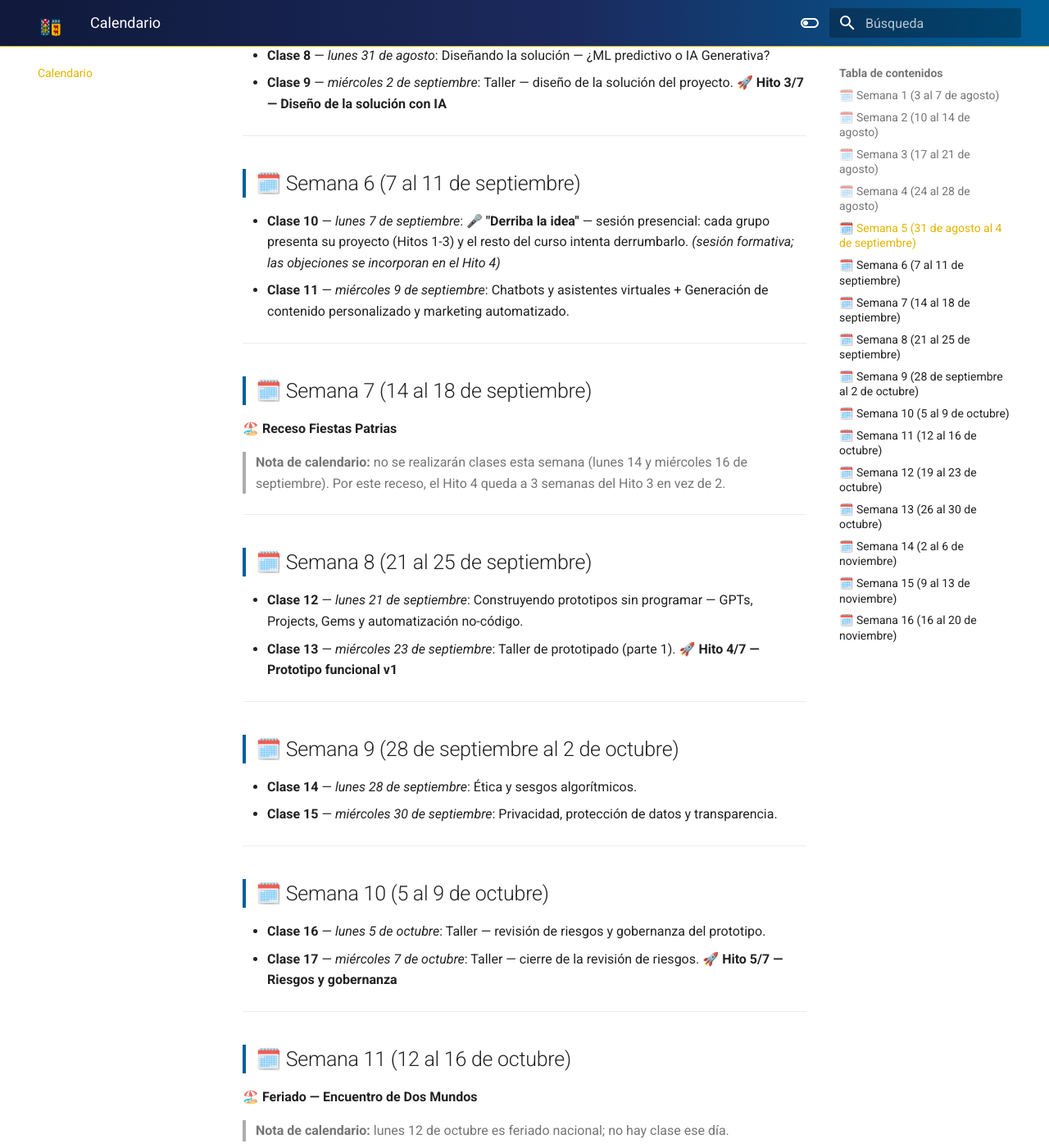
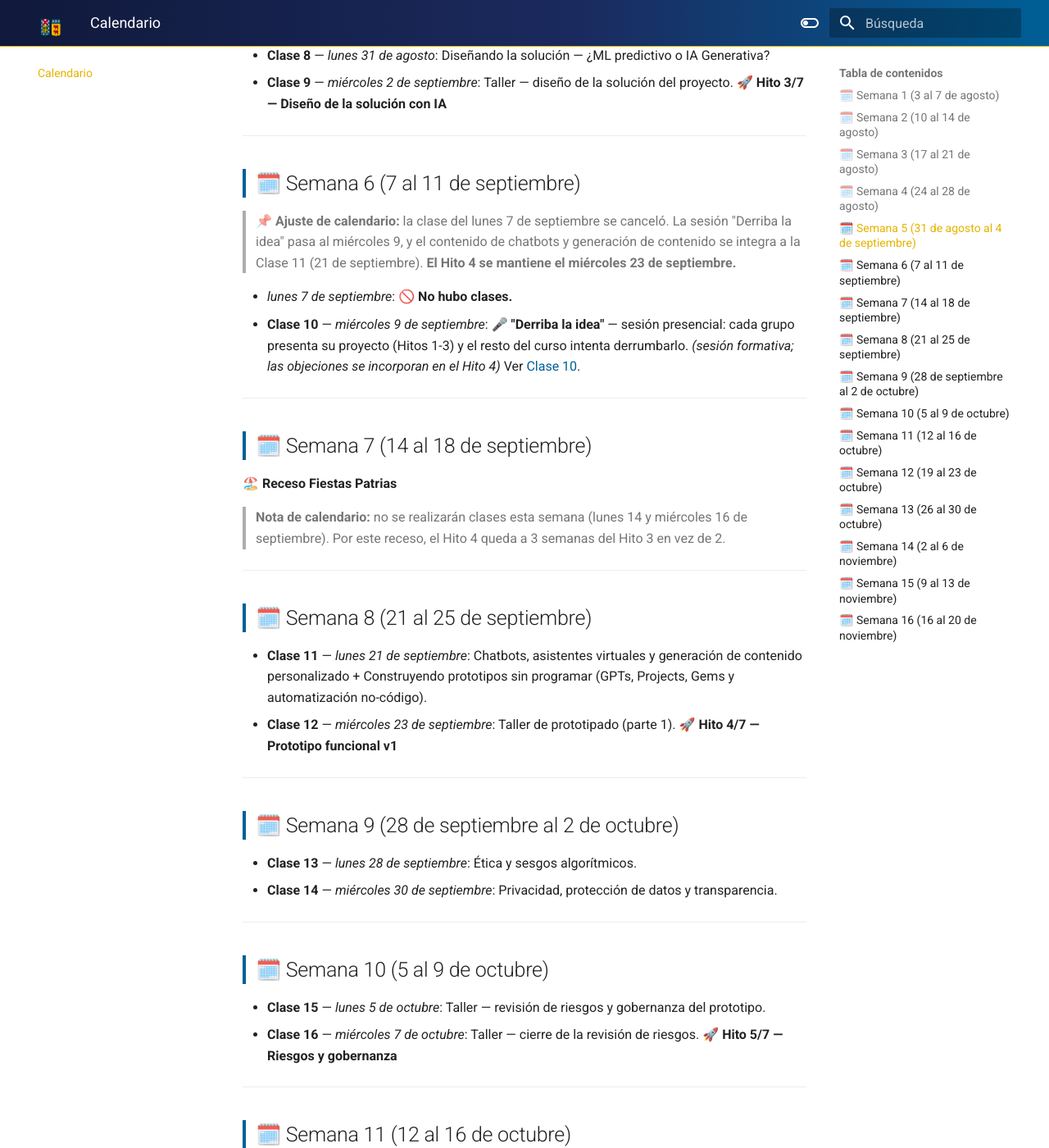
Before and after one commit to hizocar/ia-course-usm, an MkDocs documentation site: the page built from docs/calendario.md, in a window 1280 px wide and 1400 px high, scrolled down 1597 px. Shown: the whole window at 82% size. Built offline with MkDocs 1.6.1 and Material for MkDocs 9.7.7, drawn with Linux system fonts in a browser that asks for light colours; some of the changed text lies outside the part shown.

Commit message:
Cancel Mon Sep 7 class; move "Derriba la idea" to Wed Sep 9
- Clase 10 ("Derriba la idea") moves from Mon Sep 7 to Wed Sep 9.
- The GenAI content that was Clase 11 (chatbots, content generation)
  merges into the prototyping session on Mon Sep 21 (now Clase 11), so
  Hito 4 stays on Wed Sep 23 and the course still ends Nov 18.
- Renumber Clases 12-27 accordingly; update hito badges and class
  references in proyecto.md, and dates in clase9/clase10/clases.md.

Co-Authored-By: Claude Fable 5.1 <noreply@anthropic.com>

```diff
--- a/docs/calendario.md
+++ b/docs/calendario.md
@@ -57,8 +57,12 @@
 
 ## 🗓️ Semana 6 (7 al 11 de septiembre)
 
-- **Clase 10** — *lunes 7 de septiembre*: 🎤 **"Derriba la idea"** — sesión presencial: cada grupo presenta su proyecto (Hitos 1-3) y el resto del curso intenta derrumbarlo. *(sesión formativa; las objeciones se incorporan en el Hito 4)*
-- **Clase 11** — *miércoles 9 de septiembre*: Chatbots y asistentes virtuales + Generación de contenido personalizado y marketing automatizado.
+> 📌 **Ajuste de calendario:** la clase del lunes 7 de septiembre se canceló. La sesión "Derriba la
+> idea" pasa al miércoles 9, y el contenido de chatbots y generación de contenido se integra a la
+> Clase 11 (21 de septiembre). **El Hito 4 se mantiene el miércoles 23 de septiembre.**
+
+- *lunes 7 de septiembre*: 🚫 **No hubo clases.**
+- **Clase 10** — *miércoles 9 de septiembre*: 🎤 **"Derriba la idea"** — sesión presencial: cada grupo presenta su proyecto (Hitos 1-3) y el resto del curso intenta derrumbarlo. *(sesión formativa; las objeciones se incorporan en el Hito 4)* Ver [Clase 10](clases/clase10.md).
 
 ---
 
@@ -71,22 +75,22 @@
 
 ## 🗓️ Semana 8 (21 al 25 de septiembre)
 
-- **Clase 12** — *lunes 21 de septiembre*: Construyendo prototipos sin programar — GPTs, Projects, Gems y automatización no-código.
-- **Clase 13** — *miércoles 23 de septiembre*: Taller de prototipado (parte 1). 🚀 **Hito 4/7 — Prototipo funcional v1**
+- **Clase 11** — *lunes 21 de septiembre*: Chatbots, asistentes virtuales y generación de contenido personalizado + Construyendo prototipos sin programar (GPTs, Projects, Gems y automatización no-código).
+- **Clase 12** — *miércoles 23 de septiembre*: Taller de prototipado (parte 1). 🚀 **Hito 4/7 — Prototipo funcional v1**
 
 ---
 
 ## 🗓️ Semana 9 (28 de septiembre al 2 de octubre)
 
-- **Clase 14** — *lunes 28 de septiembre*: Ética y sesgos algorítmicos.
-- **Clase 15** — *miércoles 30 de septiembre*: Privacidad, protección de datos y transparencia.
+- **Clase 13** — *lunes 28 de septiembre*: Ética y sesgos algorítmicos.
+- **Clase 14** — *miércoles 30 de septiembre*: Privacidad, protección de datos y transparencia.
 
 ---
 
 ## 🗓️ Semana 10 (5 al 9 de octubre)
 
-- **Clase 16** — *lunes 5 de octubre*: Taller — revisión de riesgos y gobernanza del prototipo.
-- **Clase 17** — *miércoles 7 de octubre*: Taller — cierre de la revisión de riesgos. 🚀 **Hito 5/7 — Riesgos y gobernanza**
+- **Clase 15** — *lunes 5 de octubre*: Taller — revisión de riesgos y gobernanza del prototipo.
+- **Clase 16** — *miércoles 7 de octubre*: Taller — cierre de la revisión de riesgos. 🚀 **Hito 5/7 — Riesgos y gobernanza**
 
 ---
 
```
Also changed, not shown: other parts of docs/calendario.md (+11 -11 lines), docs/clases/clase10.md (+6 -5 lines), docs/clases/clase9.md (+1 -1 lines), docs/clases/clases.md (+1 -1 lines), docs/proyecto.md (+9 -9 lines).
